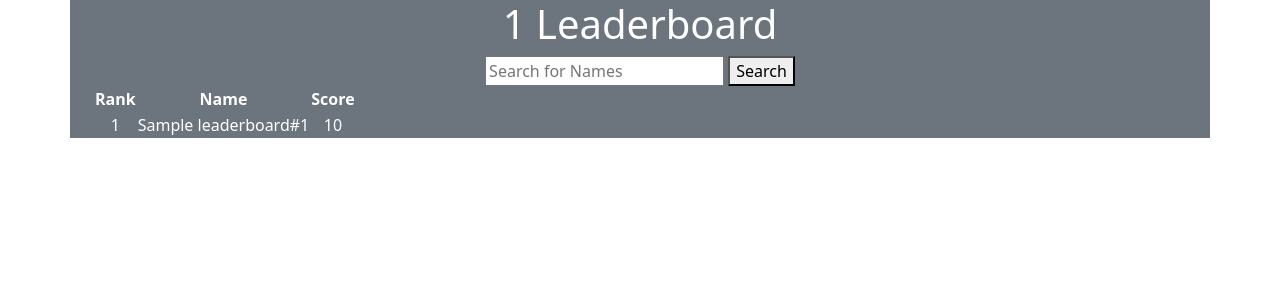
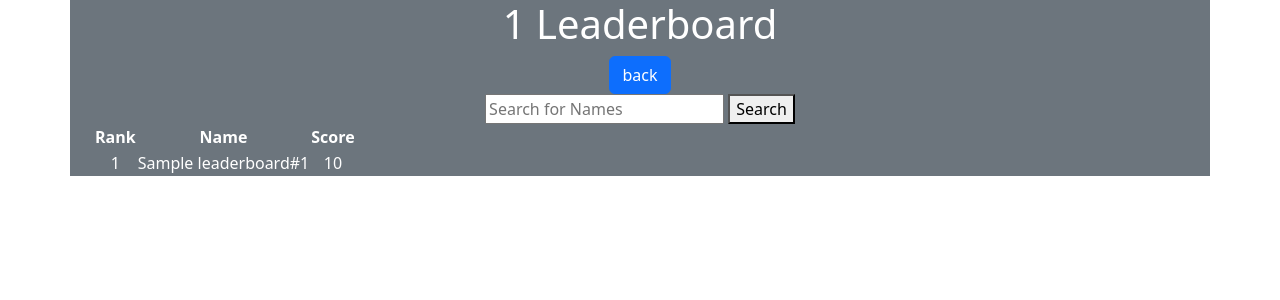
Before and after one commit to F1dsy/data_games, a Flask app: page /1/Leaderboard in a window 1280 px wide. Shown: the top 300 px of the page. Run offline with Flask 3, Linux system fonts and the light colour scheme; a database or web service that is not in the repository returns one stand-in record (values such as "Sample title"); parts of the project's set-up code (start-up, migrations or seed data) failed here and were passed over; some libraries are stand-ins or nearby versions.

Commit message:
back button til leaderboards

```diff
--- a/app/templates/leaderboard.html
+++ b/app/templates/leaderboard.html
@@ -2,6 +2,7 @@
 
 <div class="container">
     <h1>{{Game}} Leaderboard</h1>
+    <a href="/"><button class="btn btn-primary">back</button></a>
     <form method="post" action="/{{Game}}/Leaderboard">
         <input type="search" name="Name" placeholder="Search for Names">
         <button>Search</button>
```
